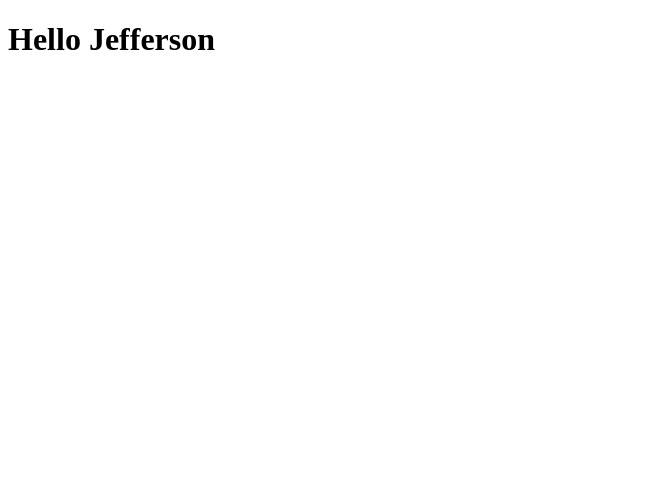
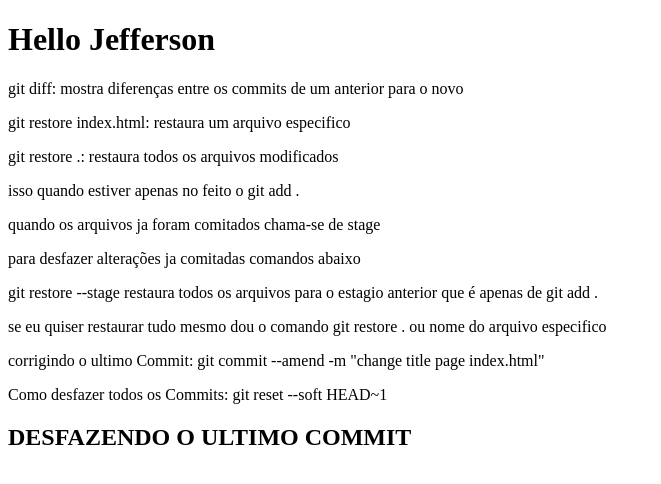
Before and after one commit to jeffersonformigoni/projeto, a plain HTML site: page index.html in a window 1280 px wide. Shown: the whole page, without its empty margins (0-661 px from the left). Drawn offline with Linux system fonts and the light colour scheme.

Commit message:
add titulo h2

```diff
--- a/index.html
+++ b/index.html
@@ -3,9 +3,23 @@
 <head>
     <meta charset="UTF-8">
     <meta name="viewport" content="width=device-width, initial-scale=1.0">
-    <title>Aula Git - Rocket Seat</title>
+    <title>Aula de Git - Rocket Seat</title>
 </head>
 <body>
     <h1>Hello Jefferson</h1>
+
+    <p> git diff:  mostra diferenças entre os commits de um anterior para o novo</p>
+    <p> git restore index.html: restaura um arquivo especifico</p>
+    <p> git restore .: restaura todos os arquivos modificados </p>
+    <p> isso quando estiver apenas no feito o git add .</p>
+
+    <p> quando os arquivos ja foram comitados chama-se de stage</p>
+    <p> para desfazer alterações ja comitadas comandos abaixo</p>
+    <p> git restore --stage restaura todos os arquivos para o estagio anterior que é apenas de git add .</p>
+    <p> se eu quiser restaurar tudo mesmo dou o comando git restore . ou nome do arquivo especifico</p>
+    <p>corrigindo o ultimo Commit: git commit --amend -m "change title page index.html"</p>
+    <p>Como desfazer todos os Commits: git reset --soft HEAD~1  </p>
+
+    <h2>DESFAZENDO O ULTIMO COMMIT</h2>
 </body>
 </html>
```
